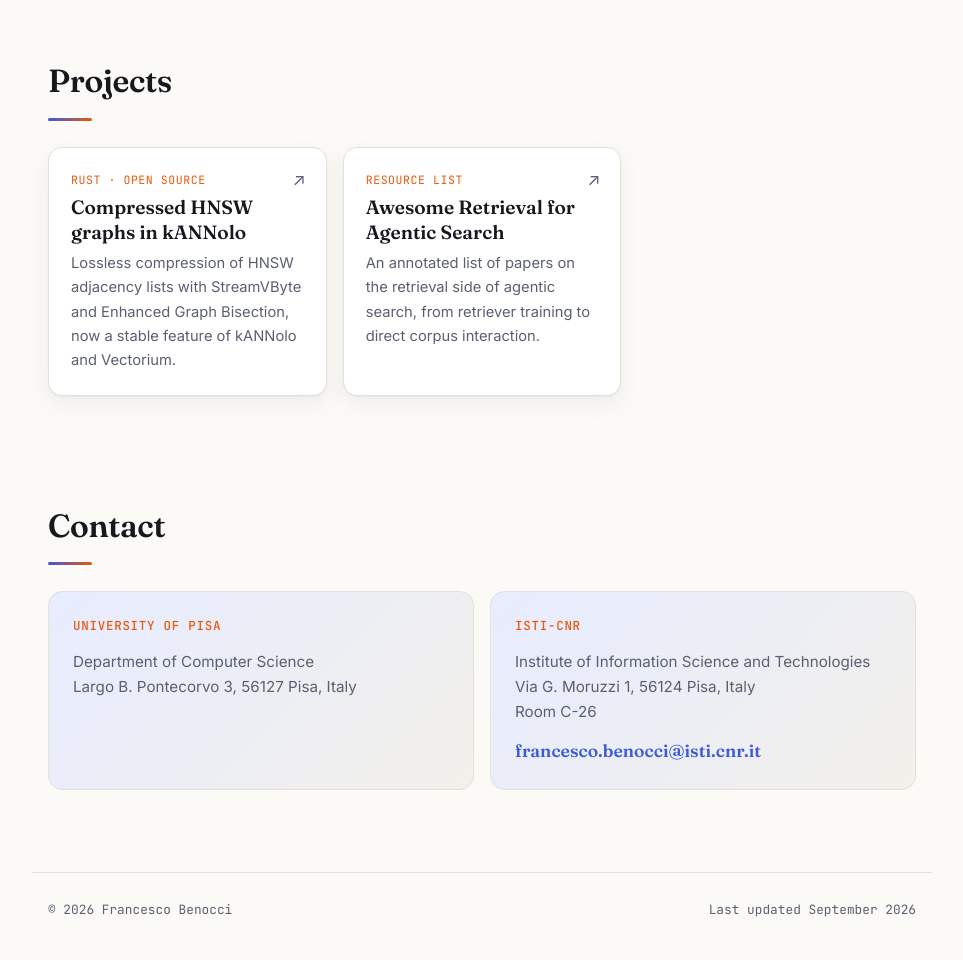
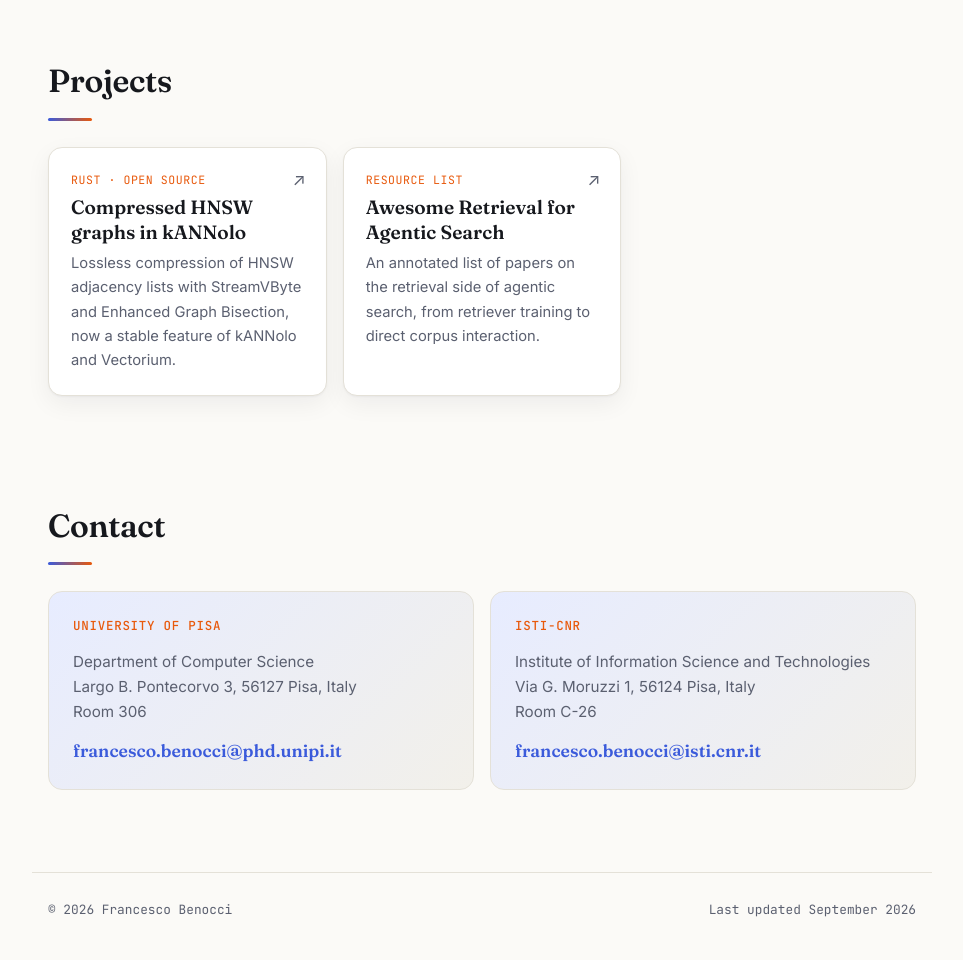
Before and after one commit to FBenocci/FBenocci.github.io, a plain HTML site: page index.html in a window 1280 px wide. Shown: the part 2668-3628 px from the top of the page, without its empty margins (158-1121 px from the left). Drawn offline with Linux system fonts and the light colour scheme.

Commit message:
Add PhD info

```diff
--- a/index.html
+++ b/index.html
@@ -31,7 +31,7 @@
   "url": "https://fbenocci.github.io/",
   "image": "https://fbenocci.github.io/assets/avatar.jpg",
   "jobTitle": "PhD Student",
-  "email": "mailto:francesco.benocci@isti.cnr.it",
+  "email": "mailto:francesco.benocci@phd.unipi.it",
   "affiliation": [
     {
       "@type": "CollegeOrUniversity",
@@ -84,7 +84,7 @@
       <h1>Francesco Benocci</h1>
       <p class="rotator">I work on <span id="rotate" class="rot-word">retrieval for agentic search</span></p>
       <div class="icons">
-        <a href="mailto:francesco.benocci@isti.cnr.it" aria-label="Email" title="Email"><svg viewBox="0 0 24 24"><path d="M3 6h18v12H3z"/><path d="m3 7 9 6 9-6"/></svg>Email</a>
+        <a href="mailto:francesco.benocci@phd.unipi.it" aria-label="Email" title="Email"><svg viewBox="0 0 24 24"><path d="M3 6h18v12H3z"/><path d="m3 7 9 6 9-6"/></svg>Email</a>
         <a href="https://github.com/FBenocci" aria-label="GitHub" title="GitHub"><svg viewBox="0 0 24 24"><path d="m8 7-5 5 5 5M16 7l5 5-5 5"/></svg>GitHub</a>
         <a href="https://orcid.org/0009-0001-5780-8954" aria-label="ORCID" title="ORCID"><svg viewBox="0 0 24 24"><rect x="3" y="5" width="18" height="14" rx="2"/><path d="M7 10h4M7 14h6M16 10v4"/></svg>ORCID</a>
         <a href="https://www.linkedin.com/in/francesco-benocci-bb6216389/" aria-label="LinkedIn" title="LinkedIn"><svg viewBox="0 0 24 24"><rect x="3" y="3" width="18" height="18" rx="3"/><path d="M8 10v7M8 7v.01M12 17v-7M12 13a3 3 0 0 1 6 0v4"/></svg>LinkedIn</a>
@@ -210,9 +210,8 @@
   <div class="contact-grid">
     <div class="contact-box">
       <h3>University of Pisa</h3>
-      <p>Department of Computer Science<br>Largo B. Pontecorvo 3, 56127 Pisa, Italy</p>
-      <!-- TODO: replace with the PhD email once assigned -->
-      <!-- <a class="mail" href="mailto:TODO@phd.unipi.it">TODO@phd.unipi.it</a> -->
+      <p>Department of Computer Science<br>Largo B. Pontecorvo 3, 56127 Pisa, Italy<br>Room 306</p>
+      <a class="mail" href="mailto:francesco.benocci@phd.unipi.it">francesco.benocci@phd.unipi.it</a>
     </div>
     <div class="contact-box">
       <h3>ISTI-CNR</h3>
```
